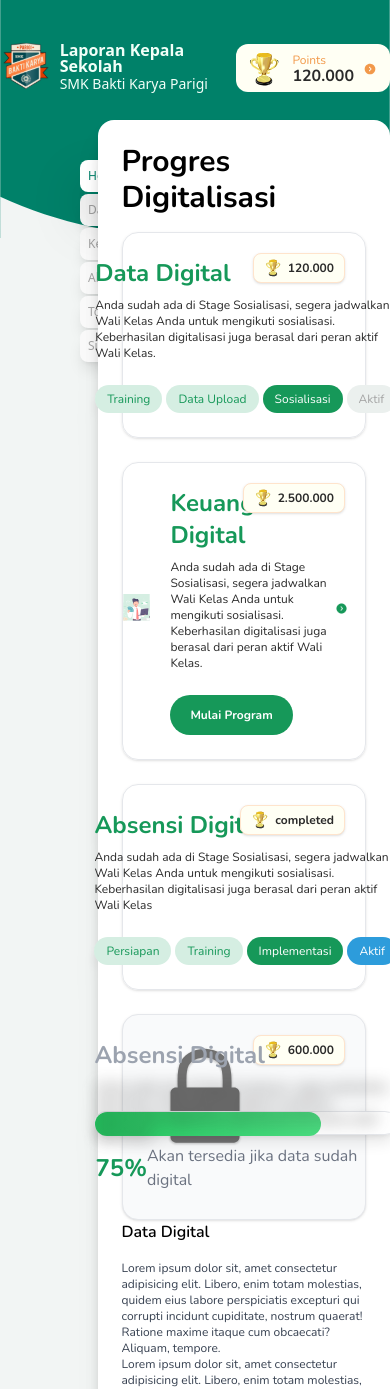
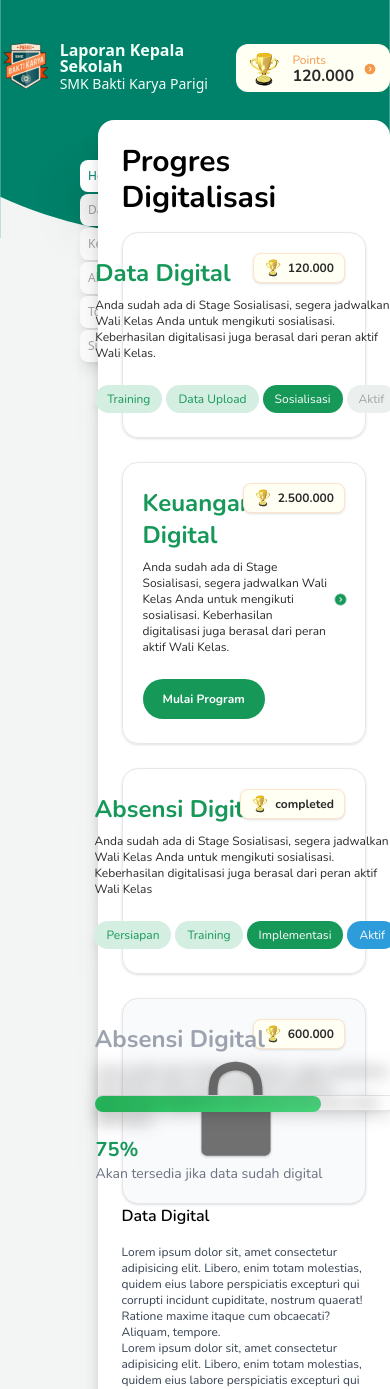
Before and after one commit to alfieqashwa/next-kepsek-report, a Next.js app: page /mulai in a window 390 px wide. Shown: the top 1389 px of the page. Built offline with nearby package versions, Linux system fonts and the light colour scheme.

Commit message:
modify mobile view for cards

```diff
--- a/pages/mulai.tsx
+++ b/pages/mulai.tsx
@@ -19,7 +19,7 @@ const MulaiPage: NextPage = () => {
             </div>
           </div>
           <div className='flex items-center justify-center'>
-            <span className='w-4/6'>
+            <span className='hidden md:block md:w-4/6'>
               <Image src="/images/data.svg" width={200} height={200} alt="data-digital" />
             </span>
             <div className='py-6 ml-5'>
@@ -56,7 +56,7 @@ const MulaiPage: NextPage = () => {
             </div>
           </div>
           <div className='flex items-center justify-center'>
-            <span className='w-4/6'>
+            <span className='hidden md:block md:w-4/6'>
               <Image src="/images/keuangan.svg" width={200} height={200} alt="keuangan-digital" />
             </span>
             <div className='py-6 ml-5'>
@@ -81,7 +81,7 @@ const MulaiPage: NextPage = () => {
             </div>
           </div>
           <div className='flex items-center justify-center'>
-            <span className='w-4/6'>
+            <span className='hidden md:block md:w-4/6'>
               <Image src="/images/absensi.svg" width={200} height={200} alt="absensi-digital" />
             </span>
             <div className='py-6 ml-5'>
@@ -118,19 +118,19 @@ const MulaiPage: NextPage = () => {
             </div>
           </div>
           <div className='relative flex items-center justify-center'>
-            <span className='w-4/6 grayscale'>
+            <span className='hidden md:block md:w-4/6 grayscale'>
               <Image src="/images/absensi.svg" width={200} height={200} alt="absensi-digital" className="" />
             </span>
-            <span className='absolute inset-8'>
+            <span className='absolute mt-6 md:mt-0 inset:0 md:inset-8'>
               <Image src="/images/lock.svg" width={100} height={100} alt="absensi-digital" />
             </span>
             <div className='relative py-6 ml-5'>
               {/* Progress Bar */}
-              <div className="absolute w-full h-6 bg-white border rounded-full shadow-lg inset-y-24">
-                <div className="h-6 rounded-full bg-gradient-to-r from-green-500 to-green-400" style={{ width: "75%" }}></div>
-                <div className="flex items-center justify-between mt-2">
-                  <p className="text-[#169859] font-bold text-2xl">75%</p>
-                  <p className="text-gray-500">Akan tersedia jika data sudah digital</p>
+              <div className="absolute w-full h-4 bg-white border rounded-full shadow-lg md:h-6 inset-y-24">
+                <div className="h-4 rounded-full md:h-6 bg-gradient-to-r from-green-500 to-green-400" style={{ width: "75%" }}></div>
+                <div className="flex flex-col mt-6 md:mt-2 md:flex-row md:items-center md:justify-between">
+                  <p className="text-[#169859] font-bold text-xl md:text-2xl">75%</p>
+                  <p className="text-sm text-gray-500 md:text-base">Akan tersedia jika data sudah digital</p>
                 </div>
               </div>
               <h3 className="text-2xl font-bold text-gray-400 capitalize">Absensi Digital</h3>
```
